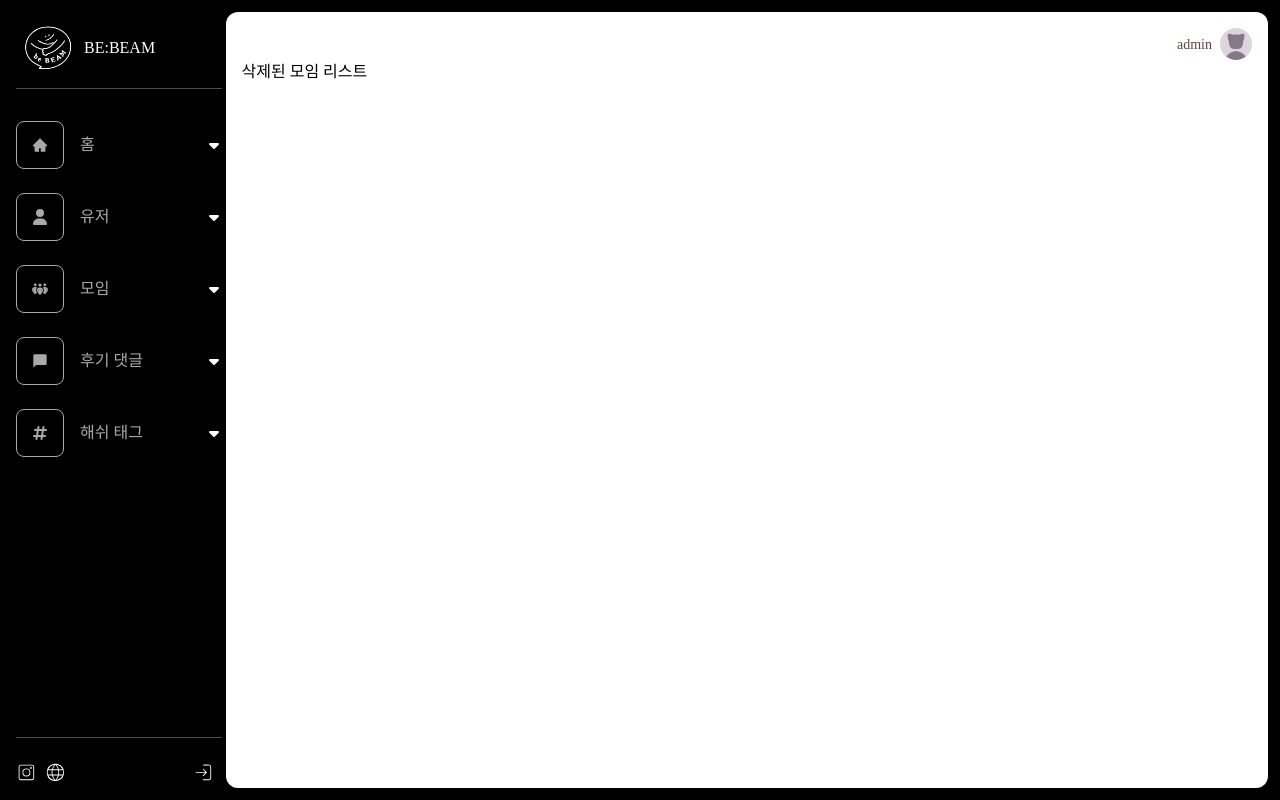
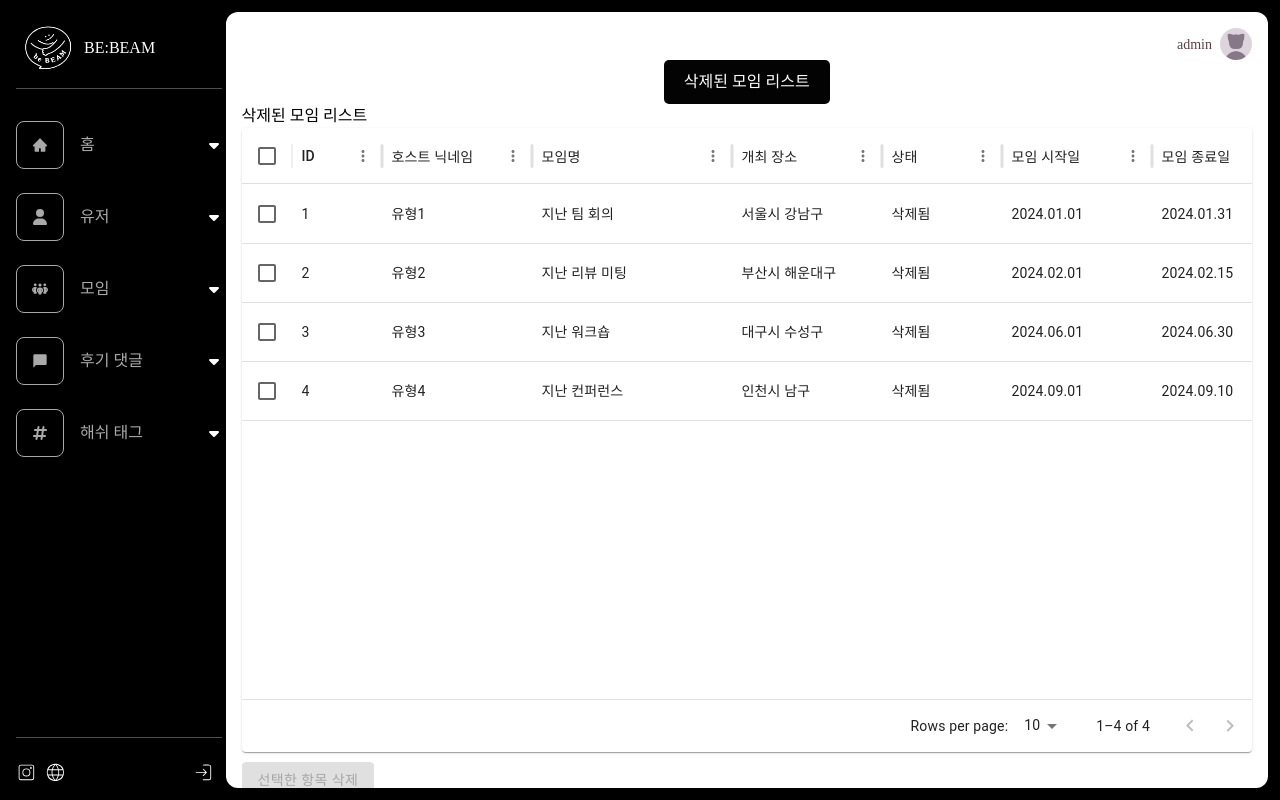
Before and after one commit to dnjfht/BeBeam-admin, a React (Create React App) app: page /deleteMeetings in a window 1280 px wide. Built offline with nearby package versions, Linux system fonts and the light colour scheme; sample sign-in values are in the browser's storage; a web font is replaced by a local one.

Commit message:
feat : 버튼 삭제

```diff
--- a/src/pages/comment/Comments.jsx
+++ b/src/pages/comment/Comments.jsx
@@ -8,7 +8,6 @@ import {
   UsersState,
 } from "../../recoil/user";
 import { CommunityReviewsDataState } from "../../recoil/review";
-
 import UserModal from "../../components/modal/user/UserModal";
 import UserMenu from "../../components/menu/user/UserMenu";
 import Table from "../../components/table/Table";
--- a/src/pages/meetings/DeleteMeetings.jsx
+++ b/src/pages/meetings/DeleteMeetings.jsx
@@ -1,3 +1,130 @@
+import React, { useState } from 'react';
+import './Meetings.css';
+import { DataGrid } from "@mui/x-data-grid";
+import Paper from "@mui/material/Paper";
+import MeetingModal from './MeetingModal';
+import { Menu, MenuItem, Button } from '@mui/material';
+
+const deletedMeetingData = [
+  { id: 1, hostNickname: '유형1', meetingName: '지난 팀 회의', location: '서울시 강남구', recruitmentStatus: '삭제됨', startDate: '2024.01.01', endDate: '2024.01.31', participantCount: 15, notes: '삭제된 모임입니다' },
+  { id: 2, hostNickname: '유형2', meetingName: '지난 리뷰 미팅', location: '부산시 해운대구', recruitmentStatus: '삭제됨', startDate: '2024.02.01', endDate: '2024.02.15', participantCount: 20, notes: '삭제된 모임입니다' },
+  { id: 3, hostNickname: '유형3', meetingName: '지난 워크숍', location: '대구시 수성구', recruitmentStatus: '삭제됨', startDate: '2024.06.01', endDate: '2024.06.30', participantCount: 25, notes: '삭제된 모임입니다' },
+  { id: 4, hostNickname: '유형4', meetingName: '지난 컨퍼런스', location: '인천시 남구', recruitmentStatus: '삭제됨', startDate: '2024.09.01', endDate: '2024.09.10', participantCount: 30, notes: '삭제된 모임입니다' },
+];
+
+function Table({ columns, datas, ischeckbox, selectedIdList, setSelectedIdList, onRowClick }) {
+  const paginationModel = { page: 0, pageSize: 10 };
+
+  return (
+    <Paper sx={{ height: "78vh", width: "100%", position: "relative" }}>
+      <DataGrid
+        rows={datas}
+        columns={columns}
+        getRowHeight={() => "auto"}
+        initialState={{ pagination: { paginationModel } }}
+        pageSizeOptions={[5, 10]}
+        sx={{
+          border: 0,
+          "&.MuiDataGrid-root--densityStandard .MuiDataGrid-cell": {
+            display: "flex",
+            alignItems: "center",
+            paddingY: 1,
+          },
+        }}
+        checkboxSelection={ischeckbox}
+        disableRowSelectionOnClick
+        rowSelectionModel={selectedIdList}
+        onRowSelectionModelChange={(newRowSelectionModel) => {
+          setSelectedIdList(newRowSelectionModel);
+        }}
+        onRowClick={onRowClick}
+      />
+    </Paper>
+  );
+}
+
+// 삭제된 모임 리스트 컴포넌트
 export default function DeleteMeetings() {
-  return <div>삭제된 모임 리스트</div>;
+  const [selectedIdList, setSelectedIdList] = useState([]);
+  const [isModalOpen, setIsModalOpen] = useState(false);
+  const [selectedMeeting, setSelectedMeeting] = useState(null);
+  const [anchorEl, setAnchorEl] = useState(null);
+  const [data, setData] = useState(deletedMeetingData);
+  const isCheckboxEnabled = true;
+
+  const columns = [
+    { field: 'id', headerName: 'ID', width: 90 },
+    { field: 'hostNickname', headerName: '호스트 닉네임', width: 150 },
+    { field: 'meetingName', headerName: '모임명', width: 200, renderCell: (params) => (
+      <span onClick={(event) => handleMenuClick(event, params.row)} style={{ cursor: 'pointer' }}>
+        {params.value}
+      </span>
+    )},
+    { field: 'location', headerName: '개최 장소', width: 150 },
+    { field: 'recruitmentStatus', headerName: '상태', width: 120 },
+    { field: 'startDate', headerName: '모임 시작일', width: 150 },
+    { field: 'endDate', headerName: '모임 종료일', width: 150 },
+    { field: 'participantCount', headerName: '모집 인원 수', width: 150 },
+    { field: 'notes', headerName: '비고', width: 200 },
+  ];
+
+  const handleMenuClick = (event, row) => {
+    setAnchorEl(event.currentTarget);
+    setSelectedMeeting(row);
+  };
+
+  const handleCloseMenu = () => {
+    setAnchorEl(null);
+  };
+
+  const handleOpenDetails = () => {
+    setIsModalOpen(true);
+    handleCloseMenu();
+  };
+
+  const handleDeleteSelected = () => {
+    setData((prevData) => prevData.filter((item) => !selectedIdList.includes(item.id)));
+    setSelectedIdList([]); // 선택된 목록 초기화
+  };
+
+  return (
+    <div>
+      <div className="button-group">
+        <button className="button" onClick={() => {}}>삭제된 모임 리스트</button>
+      </div>
+
+      <div>
+        <h1>삭제된 모임 리스트</h1>
+        <Table
+          columns={columns}
+          datas={data}
+          ischeckbox={isCheckboxEnabled}
+          selectedIdList={selectedIdList}
+          setSelectedIdList={setSelectedIdList}
+        />
+      </div>
+      <Button
+        variant="contained"
+        color="outlined"
+        onClick={handleDeleteSelected}
+        disabled={selectedIdList.length === 0}
+        style={{ marginTop: '10px' }}
+      >
+        선택한 항목 삭제
+      </Button>
+      <Menu
+        anchorEl={anchorEl}
+        open={Boolean(anchorEl)}
+        onClose={handleCloseMenu}
+      >
+        <MenuItem onClick={handleOpenDetails}>모임 상세</MenuItem>
+        <MenuItem onClick={handleCloseMenu}>취소</MenuItem>
+      </Menu>
+      <MeetingModal
+        isOpen={isModalOpen}
+        onClose={() => setIsModalOpen(false)}
+        meeting={selectedMeeting}
+      />
+    </div>
+  );
 }
```
